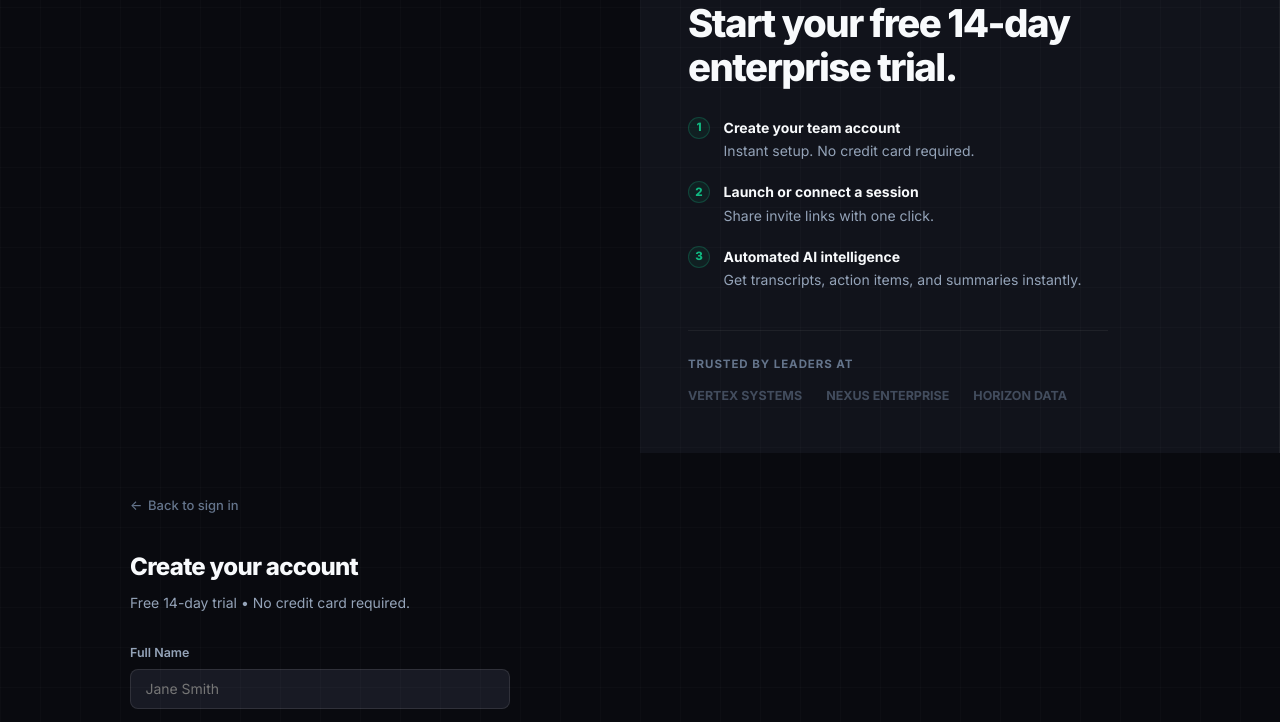
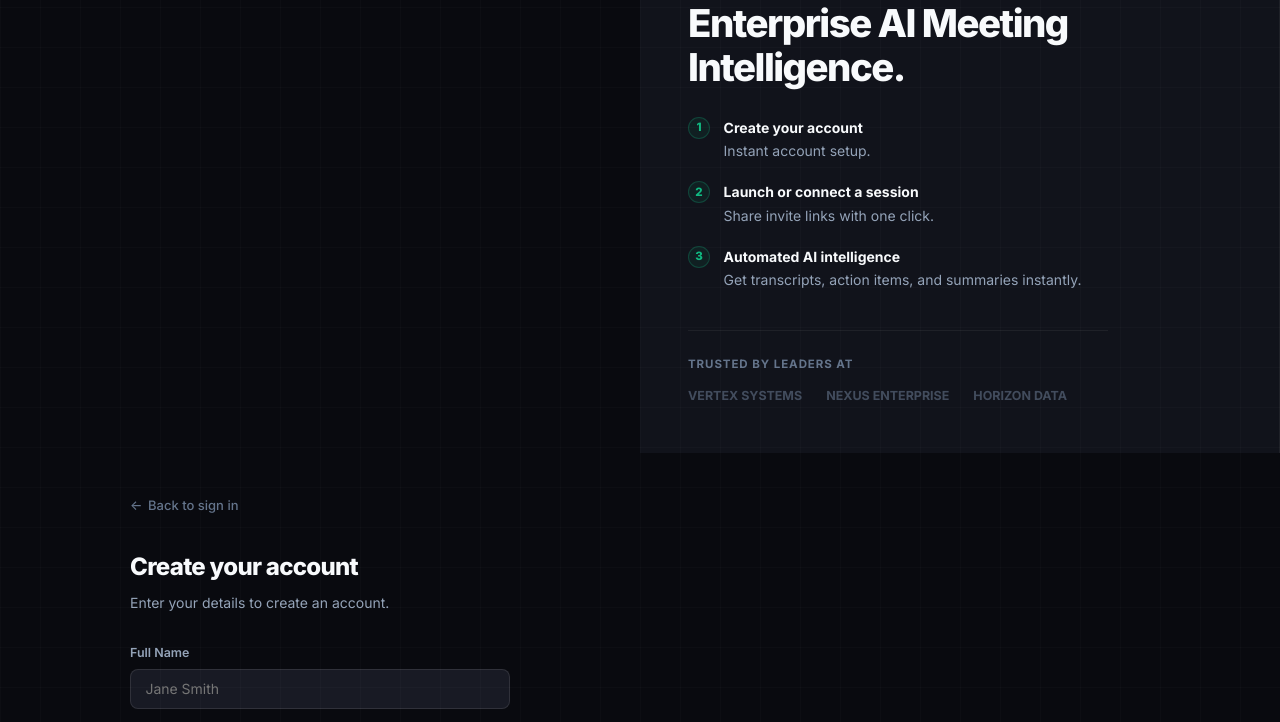
Before and after one commit to DEV45627/Minnuta, a website: page web/pages/register.html in a window 1280 px wide. Shown: the part 73-795 px from the top of the page. Drawn offline with Linux system fonts and the light colour scheme; files that its build step writes are made by us from their sources; files whose address does not match are found by name.

Commit message:
refactor: remove free trial copy and polish registration flow

```diff
--- a/web/pages/register.html
+++ b/web/pages/register.html
@@ -3,7 +3,7 @@
 <head>
   <meta charset="UTF-8" />
   <meta name="viewport" content="width=device-width, initial-scale=1.0" />
-  <title>Create Free Account — Minuta Enterprise</title>
+  <title>Create Account — Minuta Enterprise</title>
   <link rel="preconnect" href="https://fonts.googleapis.com" />
   <link rel="preconnect" href="https://fonts.gstatic.com" crossorigin />
   <link href="https://fonts.googleapis.com/css2?family=Inter:ital,opsz,wght@0,14..32,300;0,14..32,400;0,14..32,500;0,14..32,600;0,14..32,700;0,14..32,800;0,14..32,900;1,14..32,400&display=swap" rel="stylesheet" />
@@ -107,14 +107,14 @@
     </a>
 
     <div class="auth-left-content">
-      <h2 class="auth-tagline">Start your free 14-day enterprise trial.</h2>
+      <h2 class="auth-tagline">Enterprise AI Meeting Intelligence.</h2>
 
       <ul class="checklist">
         <li>
           <span class="checklist-num">1</span>
           <div>
-            <strong>Create your team account</strong>
-            Instant setup. No credit card required.
+            <strong>Create your account</strong>
+            Instant account setup.
           </div>
         </li>
         <li>
@@ -152,7 +152,7 @@
       <a class="auth-back" href="/login">Back to sign in</a>
 
       <h1>Create your account</h1>
-      <p class="subtitle">Free 14-day trial • No credit card required.</p>
+      <p class="subtitle">Enter your details to create an account.</p>
 
       <form id="register-form">
         <label class="field">
```
Also changed, not shown: web/index.html (+3 -3 lines), web/pages/login.html (+1 -1 lines).
